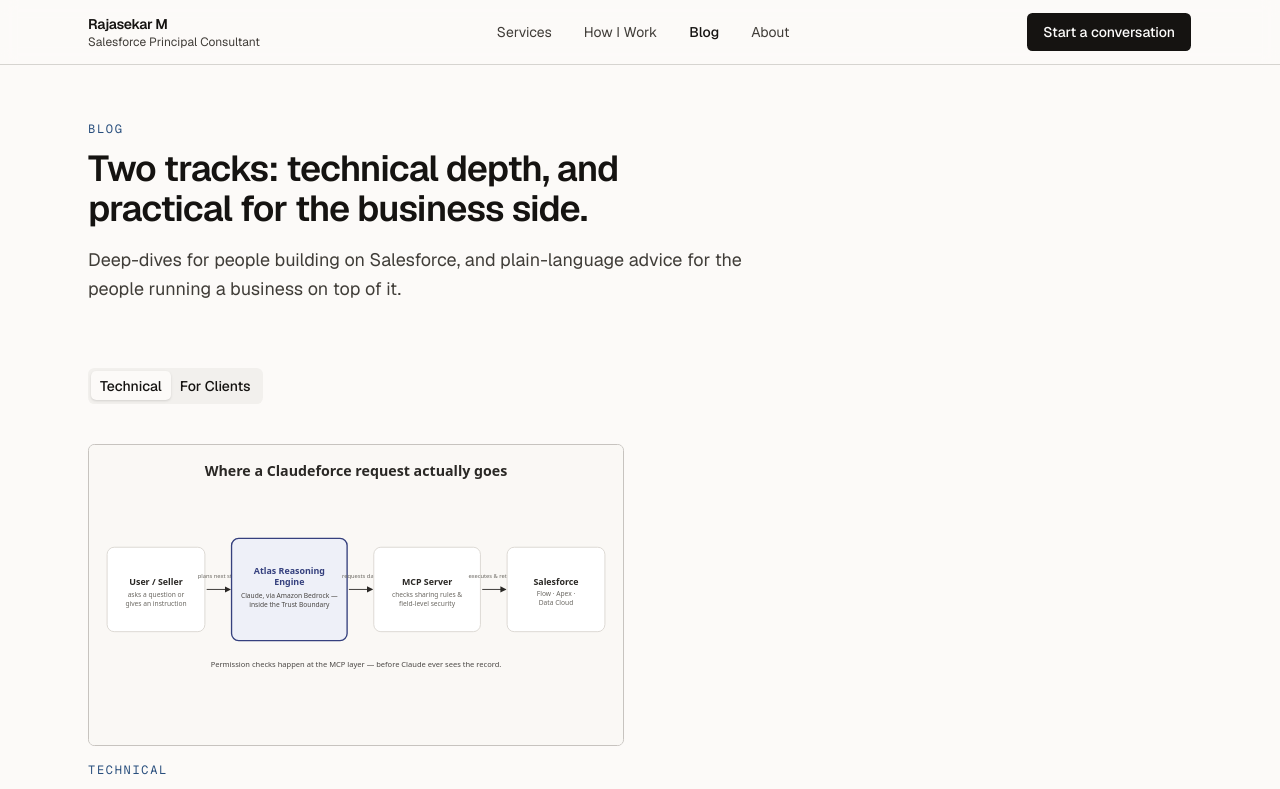
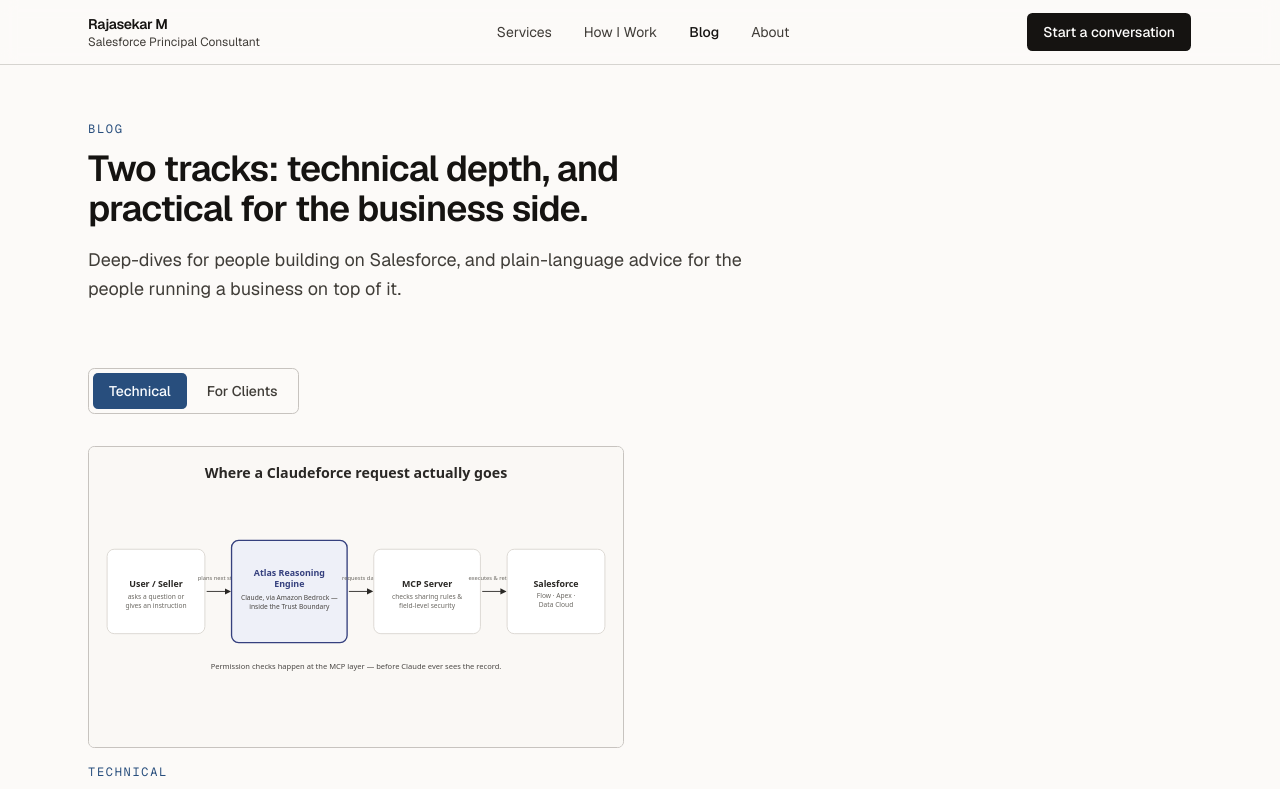
Before and after one commit to mrajasekar-dev/mrajasekar-dev.github.io, a Next.js app: page /blog in a window 1280 px wide. Shown: the top 789 px of the page. Built offline with nearby package versions, Linux system fonts and the light colour scheme.

Commit message:
Bring ui/tabs.tsx onto main for the blog channel switcher
Blog index page (cherry-picked from vercel) uses the Tabs component
that so far only existed on vercel for the contact page. Same file,
no divergence needed — it's presentational only.

```diff
--- /dev/null
+++ b/src/components/ui/tabs.tsx
@@ -0,0 +1,66 @@
+"use client"
+
+import * as React from "react"
+import { Tabs as TabsPrimitive } from "radix-ui"
+
+import { cn } from "@/lib/utils"
+
+function Tabs({
+  className,
+  ...props
+}: React.ComponentProps<typeof TabsPrimitive.Root>) {
+  return (
+    <TabsPrimitive.Root
+      data-slot="tabs"
+      className={cn("flex flex-col", className)}
+      {...props}
+    />
+  )
+}
+
+function TabsList({
+  className,
+  ...props
+}: React.ComponentProps<typeof TabsPrimitive.List>) {
+  return (
+    <TabsPrimitive.List
+      data-slot="tabs-list"
+      className={cn(
+        "inline-flex w-fit items-center gap-1 rounded-lg border border-border bg-card p-1",
+        className
+      )}
+      {...props}
+    />
+  )
+}
+
+function TabsTrigger({
+  className,
+  ...props
+}: React.ComponentProps<typeof TabsPrimitive.Trigger>) {
+  return (
+    <TabsPrimitive.Trigger
+      data-slot="tabs-trigger"
+      className={cn(
+        "inline-flex items-center justify-center rounded-md px-4 py-2 text-sm font-medium whitespace-nowrap transition-colors outline-none focus-visible:ring-3 focus-visible:ring-ring/50 data-[state=active]:bg-brand data-[state=active]:text-brand-foreground data-[state=inactive]:text-muted-foreground data-[state=inactive]:hover:text-foreground",
+        className
+      )}
+      {...props}
+    />
+  )
+}
+
+function TabsContent({
+  className,
+  ...props
+}: React.ComponentProps<typeof TabsPrimitive.Content>) {
+  return (
+    <TabsPrimitive.Content
+      data-slot="tabs-content"
+      className={cn("outline-none", className)}
+      {...props}
+    />
+  )
+}
+
+export { Tabs, TabsList, TabsTrigger, TabsContent }
```
